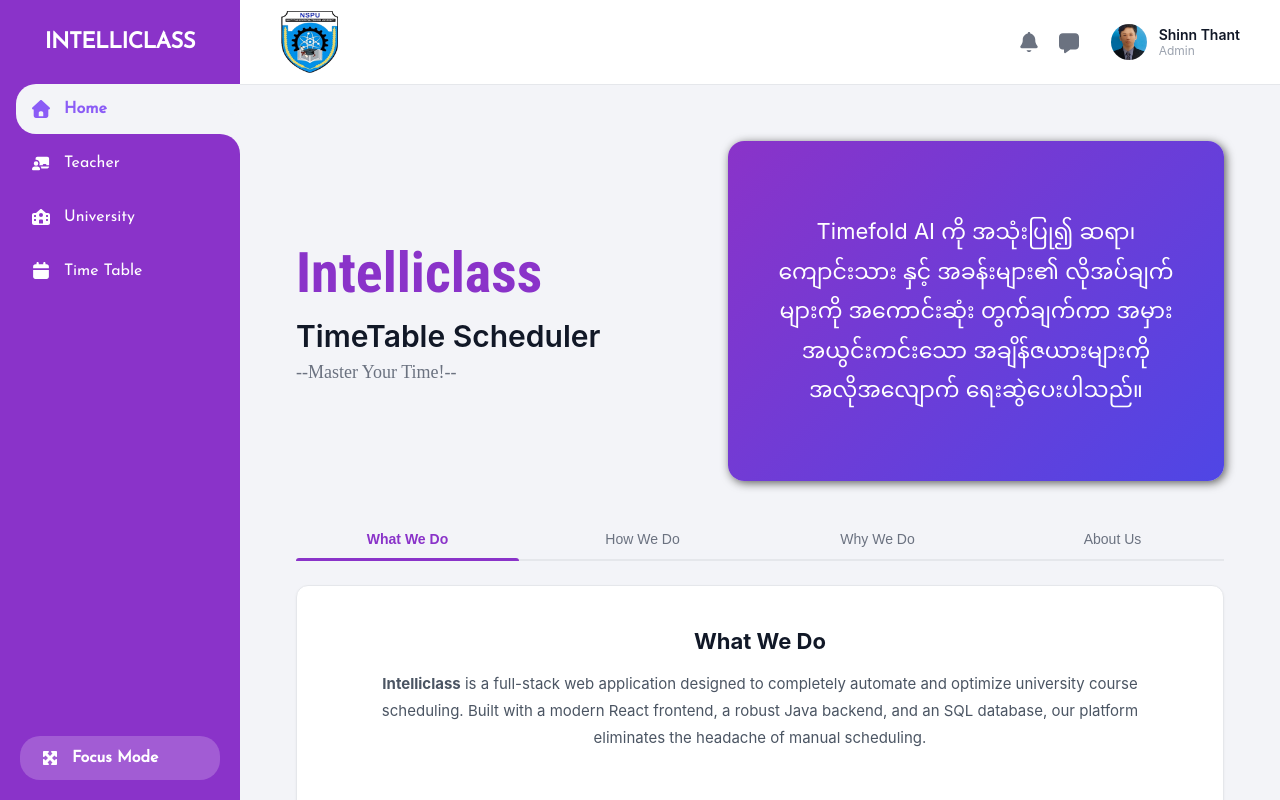
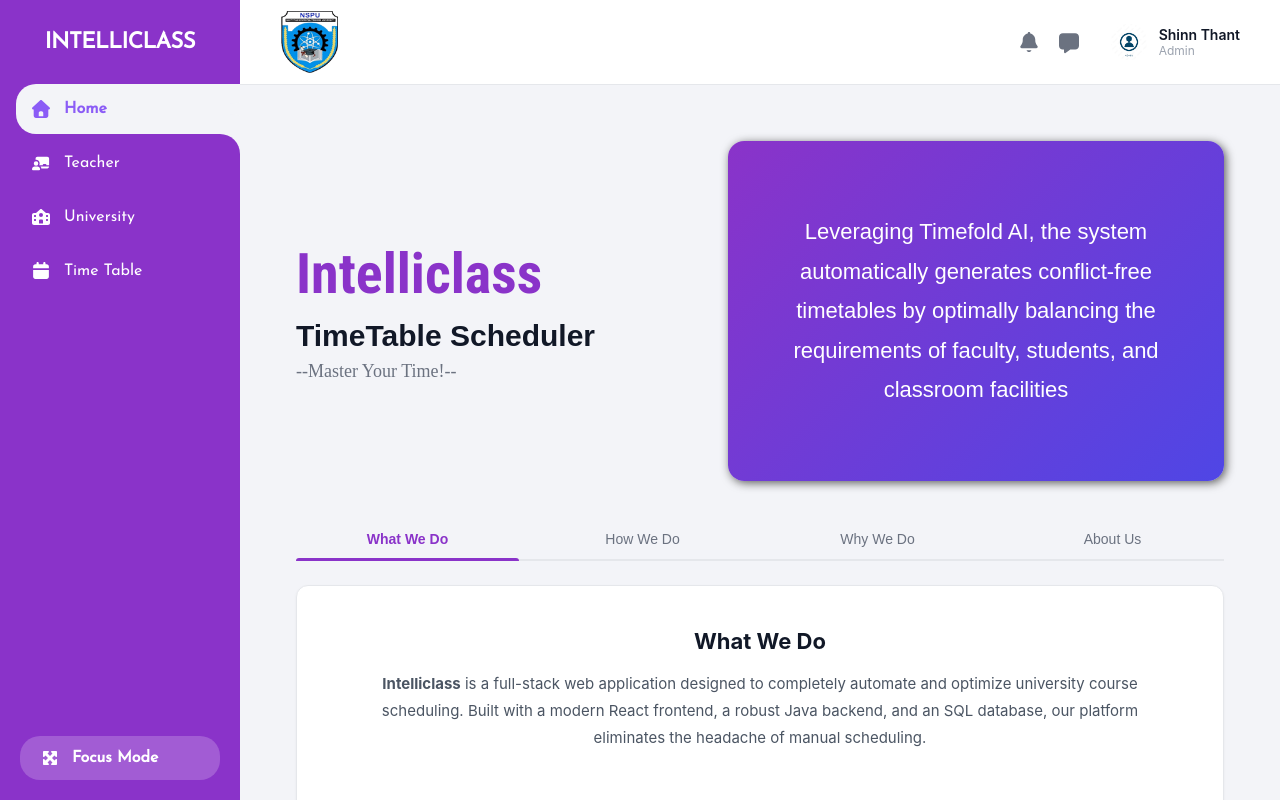
Before and after one commit to shinnthant2195-spec/timetable-scheduler, a React (Vite) app in the folder frontend/: page / in a window 1280 px wide. Built offline with nearby package versions, Linux system fonts and the light colour scheme; a web font is replaced by a local one.

Commit message:
Change admin photo and fontstyle in the home page

```diff
--- a/frontend/src/Home.css
+++ b/frontend/src/Home.css
@@ -2,7 +2,7 @@
 
 .explanation-container {
     padding: 24px;
-    font-family: 'Inter', sans-serif;
+    font-family: 'Plus Jakarta Sans', sans-serif;
     animation: fadeIn 0.5s ease-in-out;
 }
 
--- a/frontend/src/Home.jsx
+++ b/frontend/src/Home.jsx
@@ -27,9 +27,7 @@ export default function Home() {
 
                 <div className="explanation-hero right-box">
                     <p>
-                        Timefold AI ကို အသုံးပြု၍
-                        ဆရာ၊ ကျောင်းသား နှင့် အခန်းများ၏ လိုအပ်ချက်များကို အကောင်းဆုံး တွက်ချက်ကာ
-                        အမှားအယွင်းကင်းသော အချိန်ဇယားများကို အလိုအလျောက် ရေးဆွဲပေးပါသည်။
+                        Leveraging Timefold AI, the system automatically generates conflict-free timetables by optimally balancing the requirements of faculty, students, and classroom facilities
                     </p>
                 </div>
             </div>
--- a/frontend/src/components/Layout.jsx
+++ b/frontend/src/components/Layout.jsx
@@ -13,7 +13,7 @@ import {
     faMinimize
 } from '@fortawesome/free-solid-svg-icons';
 
-import profileImage from '../assets/photo_2026-08-08_14-52-47.jpg';
+import profileImage from '../assets/admin.jpg';
 import logoImage from "../assets/nspu logo.png";
 
 function Layout({ activePage, setActivePage, children, onLogout, username = "Guest User", isFocusMode, setIsFocusMode }) {
```
Also changed, not shown: frontend/src/assets/admin.jpg (added).
